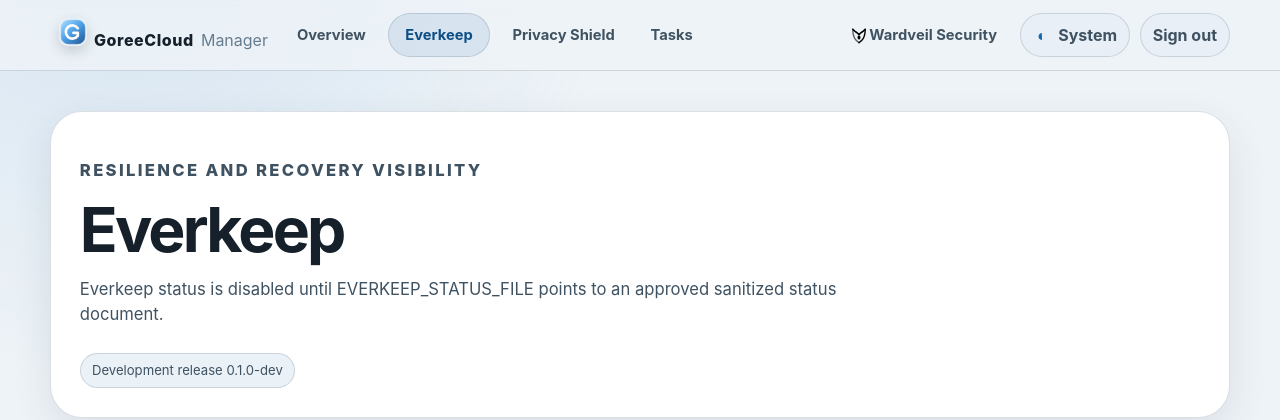
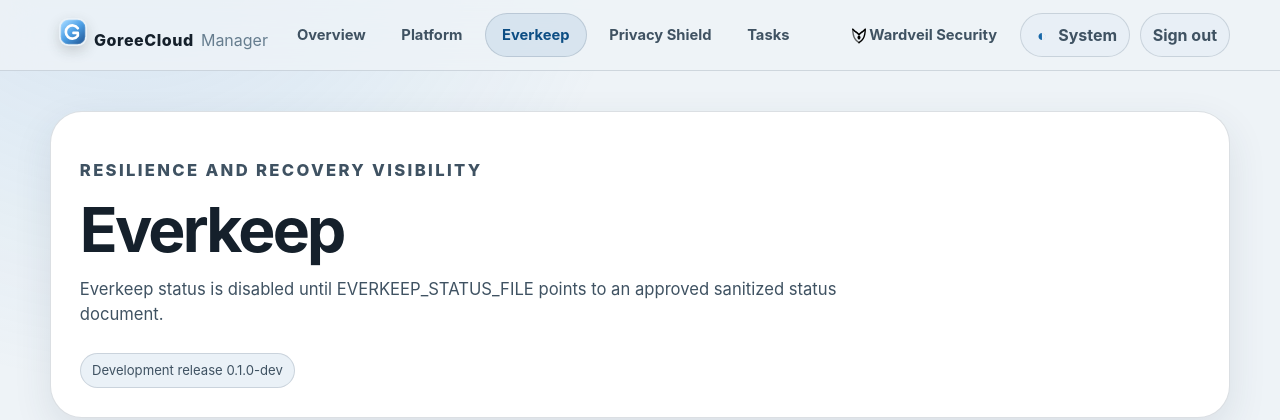
Before and after one commit to GoreeCloud/goreecloud-manager, a Django app: page /everkeep/ in a window 1280 px wide. Shown: the top 420 px of the page. Run offline with Django 5.2, Linux system fonts and the light colour scheme; the visitor is signed in with stand-in values (Sample User, id 1); parts of the project's set-up code (start-up, migrations or seed data) failed here and were passed over.

Commit message:
Add Platform navigation without changing Glaze baseline

```diff
--- a/core/templates/core/base.html
+++ b/core/templates/core/base.html
@@ -13,6 +13,7 @@
   <script src="{% static 'core/js/theme.js' %}"></script>
   <link rel="stylesheet" href="{% static 'core/css/app.css' %}">
   <link rel="stylesheet" href="{% static 'core/css/glaze-ui.css' %}">
+  {% block extra_styles %}{% endblock %}
 </head>
 <body data-glaze-ui="manager" data-glaze-version="1.3.0">
   <a class="skip-link" href="#main-content">Skip to main content</a>
@@ -29,6 +30,7 @@
         {% if user.is_authenticated %}
           <nav class="primary-nav" aria-label="Primary" data-glaze-action-group="adaptive">
             <a class="nav-link" href="{% url 'overview' %}" {% if request.resolver_match.url_name == 'overview' %}aria-current="page"{% endif %}>Overview</a>
+            <a class="nav-link" href="{% url 'platform' %}" {% if request.resolver_match.url_name == 'platform' %}aria-current="page"{% endif %}>Platform</a>
             <a class="nav-link" href="{% url 'everkeep' %}" {% if request.resolver_match.url_name == 'everkeep' %}aria-current="page"{% endif %}>Everkeep</a>
             <a class="nav-link" href="{% url 'privacy-shield' %}" {% if request.resolver_match.url_name == 'privacy-shield' %}aria-current="page"{% endif %}>Privacy Shield</a>
             <a class="nav-link" href="{% url 'tasks' %}" {% if request.resolver_match.url_name == 'tasks' %}aria-current="page"{% endif %}>Tasks</a>
```
